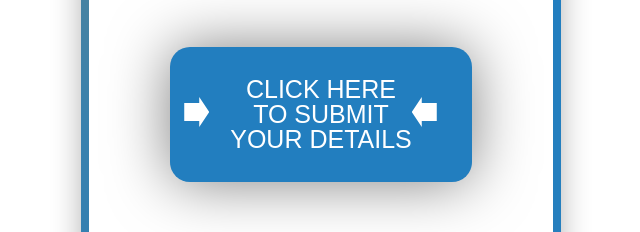
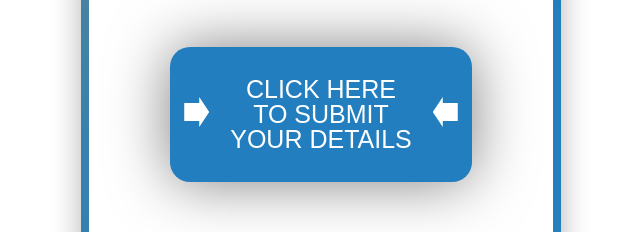
Before and after one commit to Anerikaria/ITSMTask, a plain HTML site: page index.html in a window 1280 px wide. Shown: the part 1104-1336 px from the top of the page, 319-959 px from the left. Drawn offline with Linux system fonts and the light colour scheme.

Commit message:
last changed

```diff
--- a/style.css
+++ b/style.css
@@ -217,7 +217,7 @@
     position: absolute;
     top: 0;
     margin-top: 5rem;
-    right: 10;
+    right: 14px;
     padding-left: 2rem;
     background: #fff border-box;
     width: .5rem;
```
